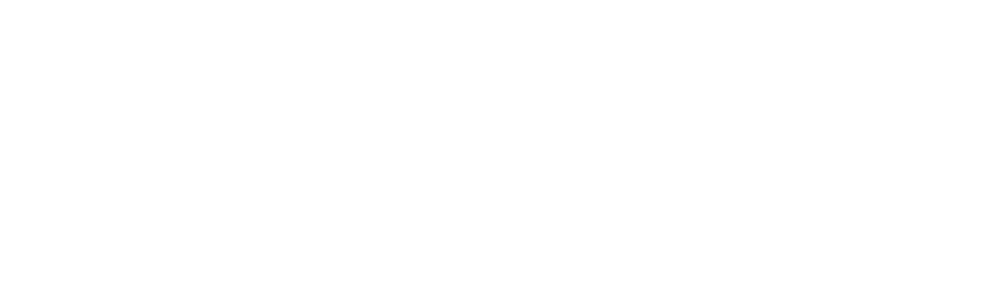
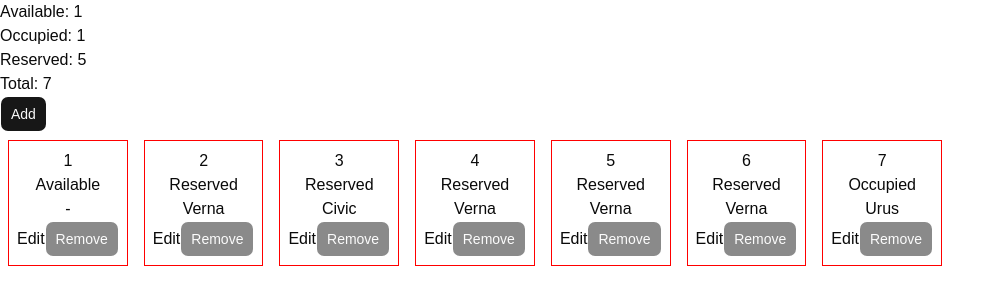
Before and after one commit to MoShahan/bayline, a React (Vite) app: page / in a window 1280 px wide. Shown: the top 304 px of the page, without its empty margins (0-1005 px from the left). Built offline with nearby package versions, Linux system fonts and the light colour scheme.

Commit message:
Implement parking spot management with add, edit, and remove functionalities

```diff
--- a/src/App.tsx
+++ b/src/App.tsx
@@ -1,7 +1,117 @@
+import { useMemo, useState } from "react";
+
 import "./App.css";
+import { Button } from "@/components/ui/button";
+import { Dialog, DialogTrigger } from "@/components/ui/dialog";
+
+import { MAX_SPOTS } from "./constants";
+import data from "./data.json";
+import EditModal from "./EditModal";
+
+import type { SpotStatus, SpotType } from "./types";
 
 function App() {
-  return <></>;
+  const [spots, setSpots] = useState<SpotType[]>(data.data as SpotType[]);
+
+  const [selectedStatus, setSelectedStatus] = useState<string | null>(null);
+  const [vehicleName, setVehicleName] = useState<string>("");
+
+  const stats = useMemo(() => {
+    return spots.reduce(
+      (acc, spot) => {
+        acc[spot.status] = (acc[spot.status] || 0) + 1;
+        acc.total += 1;
+        return acc;
+      },
+      { available: 0, occupied: 0, reserved: 0, total: 0 },
+    );
+  }, [spots]);
+
+  const handleAddSpot = () => {
+    if (spots.length >= MAX_SPOTS) return;
+
+    setSpots([
+      ...spots,
+      {
+        id: spots.length + 1,
+        status: "available",
+        vehicle: "",
+        temporary: true,
+      },
+    ]);
+  };
+
+  const isEditable = (status: SpotStatus) =>
+    status === "available" || status === "occupied";
+
+  const handleEdit = (id: number) => () => {
+    setSpots(
+      spots.map((spot) =>
+        spot.id === id
+          ? {
+              ...spot,
+              status: (selectedStatus || "available") as SpotStatus,
+              vehicle: vehicleName,
+            }
+          : spot,
+      ),
+    );
+    setSelectedStatus(null);
+    setVehicleName("");
+  };
+
+  const handleRemove = (id: number) => () => {
+    setSpots(spots.filter((spot) => spot.id !== id));
+  };
+
+  return (
+    <div>
+      <header>
+        <div>
+          <p>Available: {stats.available}</p>
+          <p>Occupied: {stats.occupied}</p>
+          <p>Reserved: {stats.reserved}</p>
+          <p>Total: {stats.total}</p>
+        </div>
+        <Button onClick={handleAddSpot} disabled={spots.length >= MAX_SPOTS}>
+          Add
+        </Button>
+      </header>
+      <div className="flex text-center flex-wrap">
+        {spots.map((spot: SpotType, i: number) => (
+          <div key={i} style={{ border: "1px solid red" }} className="p-2 m-2">
+            <p>{i + 1}</p>
+            <p className="capitalize">{spot.status}</p>
+            <p>{spot.status === "available" ? "-" : spot.vehicle}</p>
+
+            <Dialog>
+              <DialogTrigger
+                disabled={!isEditable(spot.status)}
+                onClick={() => {
+                  setVehicleName(spot.vehicle);
+                  setSelectedStatus(spot.status);
+                }}
+              >
+                Edit
+              </DialogTrigger>
+
+              <EditModal
+                selectedStatus={selectedStatus}
+                setSelectedStatus={setSelectedStatus}
+                handleSave={handleEdit(spot.id)}
+                vehicleName={vehicleName}
+                setVehicleName={setVehicleName}
+              ></EditModal>
+            </Dialog>
+
+            <Button disabled={!spot.temporary} onClick={handleRemove(spot.id)}>
+              Remove
+            </Button>
+          </div>
+        ))}
+      </div>
+    </div>
+  );
 }
 
 export default App;
--- /dev/null
+++ b/src/EditModal.tsx
@@ -0,0 +1,87 @@
+import {
+  DialogClose,
+  DialogContent,
+  DialogDescription,
+  DialogOverlay,
+  DialogPortal,
+  DialogTitle,
+} from "@/components/ui/dialog";
+import { Input } from "@/components/ui/input";
+import {
+  Select,
+  SelectContent,
+  SelectGroup,
+  SelectItem,
+  SelectTrigger,
+  SelectValue,
+} from "@/components/ui/select";
+
+import { STATUSES } from "./constants";
+
+import type { EditModalProps } from "./types";
+
+const EditModal = ({
+  selectedStatus,
+  setSelectedStatus,
+  handleSave,
+  vehicleName,
+  setVehicleName,
+}: EditModalProps) => {
+  return (
+    <DialogPortal>
+      <DialogOverlay className="fixed inset-0 bg-black/50 data-[state=open]:animate-in data-[state=closed]:animate-out data-[state=closed]:fade-out-0 data-[state=open]:fade-in-0" />
+
+      <DialogContent className="fixed left-1/2 top-1/2 w-full max-w-md -translate-x-1/2 -translate-y-1/2 rounded-lg bg-white p-6 shadow-lg focus:outline-none dark:bg-slate-900 dark:text-white">
+        <DialogTitle className="text-lg font-semibold">Edit</DialogTitle>
+
+        <DialogDescription className="mt-2 text-sm text-gray-600 dark:text-gray-400">
+          Make changes here. Click save when you're done.
+        </DialogDescription>
+
+        <div className="mt-4">
+          <Select
+            items={STATUSES}
+            value={selectedStatus}
+            onValueChange={setSelectedStatus}
+          >
+            <SelectTrigger className="w-[180px]">
+              <SelectValue placeholder="Status" />
+            </SelectTrigger>
+            <SelectContent>
+              <SelectGroup>
+                {STATUSES.map((status) => (
+                  <SelectItem key={status.value} value={status.value}>
+                    {status.label}
+                  </SelectItem>
+                ))}
+              </SelectGroup>
+            </SelectContent>
+          </Select>
+        </div>
+
+        {selectedStatus !== "available" && (
+          <div className="mt-4">
+            <Input
+              value={vehicleName}
+              onChange={(e) => setVehicleName(e.target.value)}
+            />
+          </div>
+        )}
+
+        <div className="mt-6 flex justify-end gap-3">
+          <DialogClose className="rounded-md bg-gray-200 px-4 py-2 text-sm text-gray-800 hover:bg-gray-300 dark:bg-slate-800 dark:text-gray-200">
+            Cancel
+          </DialogClose>
+          <DialogClose
+            onClick={handleSave}
+            className="rounded-md bg-blue-600 px-4 py-2 text-sm text-white hover:bg-blue-700"
+          >
+            Save Changes
+          </DialogClose>
+        </div>
+      </DialogContent>
+    </DialogPortal>
+  );
+};
+
+export default EditModal;
```
